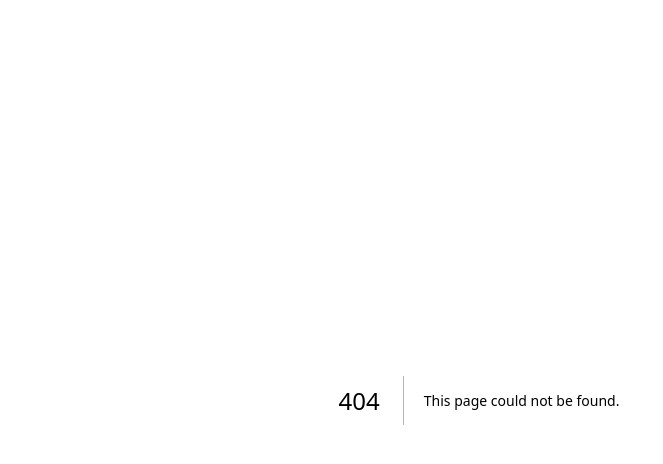
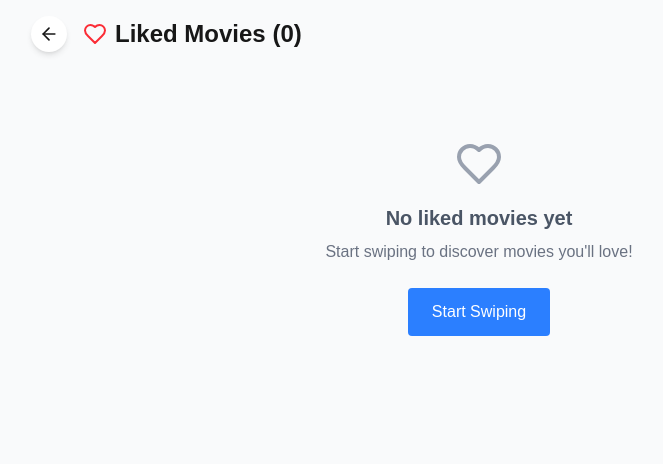
Before and after one commit to dalawton/movie-tinder, a Next.js app: page /liked in a window 1280 px wide. Before the commit this address had no page. Shown: the top 464 px of the page, without its empty margins (161-824 px from the left). Built offline with nearby package versions, Linux system fonts and the light colour scheme.

Commit message:
removed genres and added liked movies page

```diff
--- /dev/null
+++ b/src/app/liked/page.tsx
@@ -0,0 +1,147 @@
+import { useState, useEffect } from 'react';
+import { Heart, ArrowLeft, Calendar, Star } from 'lucide-react';
+
+interface Movie {
+  id: number;
+  title: string;
+  poster_path: string;
+  overview: string;
+  release_date: string;
+  vote_average: number;
+  genre_ids: number[];
+}
+
+export default function LikedPage() {
+  const [likedMovies, setLikedMovies] = useState<Movie[]>([]);
+  const [loading, setLoading] = useState(true);
+
+  const handleBackToHome = () => {
+    // Handle navigation back to home page
+    window.history.back();
+  };
+
+  const handleStartSwiping = () => {
+    // Handle navigation to swipe page
+    window.location.href = '/swipe';
+  };
+
+  useEffect(() => {
+    // Load liked movies from memory storage
+    const stored = window.likedMovies || [];
+    setLikedMovies(stored);
+    setLoading(false);
+  }, []);
+
+  const removeFromLiked = (movieId: number) => {
+    const updated = likedMovies.filter(movie => movie.id !== movieId);
+    setLikedMovies(updated);
+    // Update the global storage
+    window.likedMovies = updated;
+  };
+
+  const clearAllLiked = () => {
+    setLikedMovies([]);
+    window.likedMovies = [];
+  };
+
+  if (loading) {
+    return (
+      <div className="flex items-center justify-center h-screen">
+        <div className="text-lg">Loading your liked movies...</div>
+      </div>
+    );
+  }
+
+  return (
+    <main className="min-h-screen bg-gray-50 p-4">
+      <div className="max-w-4xl mx-auto">
+        {/* Header */}
+        <div className="flex items-center justify-between mb-6">
+          <div className="flex items-center gap-4">
+            <button
+              onClick={handleBackToHome}
+              className="p-2 bg-white rounded-full shadow-md hover:shadow-lg transition-shadow"
+            >
+              <ArrowLeft size={20} />
+            </button>
+            <h1 className="text-2xl font-bold flex items-center gap-2">
+              <Heart className="text-red-500" size={24} />
+              Liked Movies ({likedMovies.length})
+            </h1>
+          </div>
+          {likedMovies.length > 0 && (
+            <button
+              onClick={clearAllLiked}
+              className="px-4 py-2 bg-red-500 text-white rounded hover:bg-red-600 transition-colors"
+            >
+              Clear All
+            </button>
+          )}
+        </div>
+
+        {/* Movies Grid */}
+        {likedMovies.length === 0 ? (
+          <div className="text-center py-16">
+            <Heart className="mx-auto mb-4 text-gray-400" size={48} />
+            <h2 className="text-xl font-semibold text-gray-600 mb-2">
+              No liked movies yet
+            </h2>
+            <p className="text-gray-500 mb-6">
+              Start swiping to discover movies you'll love!
+            </p>
+            <button
+              onClick={handleStartSwiping}
+              className="px-6 py-3 bg-blue-500 text-white rounded hover:bg-blue-600 transition-colors"
+            >
+              Start Swiping
+            </button>
+          </div>
+        ) : (
+          <div className="grid grid-cols-1 md:grid-cols-2 lg:grid-cols-3 gap-6">
+            {likedMovies.map((movie) => (
+              <div
+                key={movie.id}
+                className="bg-white rounded-lg shadow-md overflow-hidden hover:shadow-lg transition-shadow"
+              >
+                <div className="relative">
+                  <img
+                    src={movie.poster_path ? `https://image.tmdb.org/t/p/w500${movie.poster_path}` : '/placeholder-movie.jpg'}
+                    alt={movie.title}
+                    className="w-full h-64 object-cover"
+                  />
+                  <button
+                    onClick={() => removeFromLiked(movie.id)}
+                    className="absolute top-2 right-2 p-2 bg-red-500 text-white rounded-full hover:bg-red-600 transition-colors"
+                  >
+                    <Heart size={16} fill="white" />
+                  </button>
+                </div>
+
+                <div className="p-4">
+                  <h3 className="font-semibold text-lg mb-2 line-clamp-2">
+                    {movie.title}
+                  </h3>
+
+                  <div className="flex items-center gap-4 mb-3 text-sm text-gray-600">
+                    <div className="flex items-center gap-1">
+                      <Calendar size={14} />
+                      {movie.release_date ? new Date(movie.release_date).getFullYear() : 'N/A'}
+                    </div>
+                    <div className="flex items-center gap-1">
+                      <Star size={14} className="text-yellow-500" />
+                      {movie.vote_average ? movie.vote_average.toFixed(1) : 'N/A'}
+                    </div>
+                  </div>
+
+                  <p className="text-gray-700 text-sm line-clamp-3">
+                    {movie.overview || 'No description available.'}
+                  </p>
+                </div>
+              </div>
+            ))}
+          </div>
+        )}
+      </div>
+    </main>
+  );
+}
--- a/src/app/page.tsx
+++ b/src/app/page.tsx
@@ -2,39 +2,26 @@
 
 import { useRouter } from 'next/navigation';
 
-const genres = [
-  'Action', 'Comedy', 'Drama', 'Horror', 'Romance',
-  'Sci-Fi', 'Thriller', 'Fantasy', 'Animation', 'Adventure'
-];
-
 export default function HomePage() {
   const router = useRouter();
 
-  const handleSelect = (genre: string | null) => {
-    const encoded = genre ? `?genre=${encodeURIComponent(genre)}` : '';
-    router.push(`/swipe${encoded}`);
-  };
-
   return (
     <main className="flex flex-col items-center justify-center h-screen gap-4 p-4">
-      <h1 className="text-3xl font-bold">🎬 Choose a Genre</h1>
-      <div className="grid grid-cols-2 md:grid-cols-3 gap-3 mt-6">
-        {genres.map(genre => (
-          <button
-            key={genre}
-            onClick={() => handleSelect(genre)}
-            className="px-4 py-2 bg-blue-500 text-white rounded hover:bg-blue-600"
-          >
-            {genre}
-          </button>
-        ))}
+      <h1 className="text-3xl font-bold">🎬 Movie Swipe</h1>
+      <div className="flex flex-col gap-4 mt-6">
+        <button
+          onClick={() => router.push('/swipe')}
+          className="px-6 py-3 bg-blue-500 text-white rounded hover:bg-blue-600 text-lg"
+        >
+          Start Swiping
+        </button>
+        <button
+          onClick={() => router.push('/liked')}
+          className="px-6 py-3 bg-green-500 text-white rounded hover:bg-green-600 text-lg"
+        >
+          View Liked Movies
+        </button>
       </div>
-      <button
-        onClick={() => handleSelect(null)}
-        className="mt-8 px-4 py-2 bg-gray-500 text-white rounded hover:bg-gray-600"
-      >
-        🎲 No Preference
-      </button>
     </main>
   );
 }
--- a/src/app/swipe/SwipePageContent.tsx
+++ b/src/app/swipe/SwipePageContent.tsx
@@ -1,7 +1,6 @@
 'use client';
 
 import { useEffect, useState } from 'react';
-import { useSearchParams } from 'next/navigation';
 import SwipeableCard from '../../components/SwipeableCard';
 import { getUserId } from '../../../utils/user';
 
@@ -15,8 +14,6 @@ type Movie = {
 const API_KEY = process.env.NEXT_PUBLIC_OMDB_API_KEY;
 
 export default function SwipePageContent() {
-  const searchParams = useSearchParams();
-  const genre = searchParams.get('genre');
   const USER_ID = getUserId();
 
   const [movies, setMovies] = useState<Movie[]>([]);
@@ -24,7 +21,7 @@ export default function SwipePageContent() {
 
   useEffect(() => {
     const fetchMovies = async () => {
-      const searchTerm = genre || 'star';
+      const searchTerm = "";
       const res = await fetch(
         `https://www.omdbapi.com/?apikey=${API_KEY}&s=${encodeURIComponent(searchTerm)}&type=movie`
       );
@@ -49,7 +46,7 @@ export default function SwipePageContent() {
   return (
     <main className="flex flex-col items-center min-h-screen p-6">
       <h1 className="text-3xl font-bold mb-4 text-center">
-        {genre ? `${genre} Movies` : `🎲 Random Movies`}
+        {`🎲 Random Movies`}
       </h1>
 
       <div className="relative w-full flex justify-center mb-8">
--- a/src/app/swipe/page.tsx
+++ b/src/app/swipe/page.tsx
@@ -1,7 +1,6 @@
 'use client';
 
 import { useEffect, useState } from 'react';
-import { useSearchParams } from 'next/navigation';
 import SwipeableCard from '../../components/SwipeableCard';
 import { getUserId } from '../../../utils/user';
 import { Suspense } from 'react';
@@ -16,8 +15,6 @@ type Movie = {
 const API_KEY = process.env.NEXT_PUBLIC_OMDB_API_KEY;
 
 function SwipePageContent() {
-  const searchParams = useSearchParams();
-  const genre = searchParams.get('genre');
   const USER_ID = getUserId();
 
   const [movies, setMovies] = useState<Movie[]>([]);
@@ -30,9 +27,7 @@ function SwipePageContent() {
       try {
         setLoading(true);
         setError(null);
-
-        const searchTerm = genre || 'star';
-        const res = await fetch(`https://www.omdbapi.com/?apikey=${API_KEY}&s=${encodeURIComponent(searchTerm)}&type=movie`);
+        const res = await fetch(`https://www.omdbapi.com/?apikey=${API_KEY}&s=""&type=movie`);
 
         if (!res.ok) {
           throw new Error('Failed to fetch movies');
@@ -105,7 +100,7 @@ function SwipePageContent() {
   return (
     <main className="flex flex-col items-center min-h-screen p-6">
       <h1 className="text-3xl font-bold mb-4 text-center">
-        {genre ? `${genre} Movies` : `🎲 Random Movies`}
+        {`🎲 Random Movies`}
       </h1>
 
       {/* Card Area */}
```
